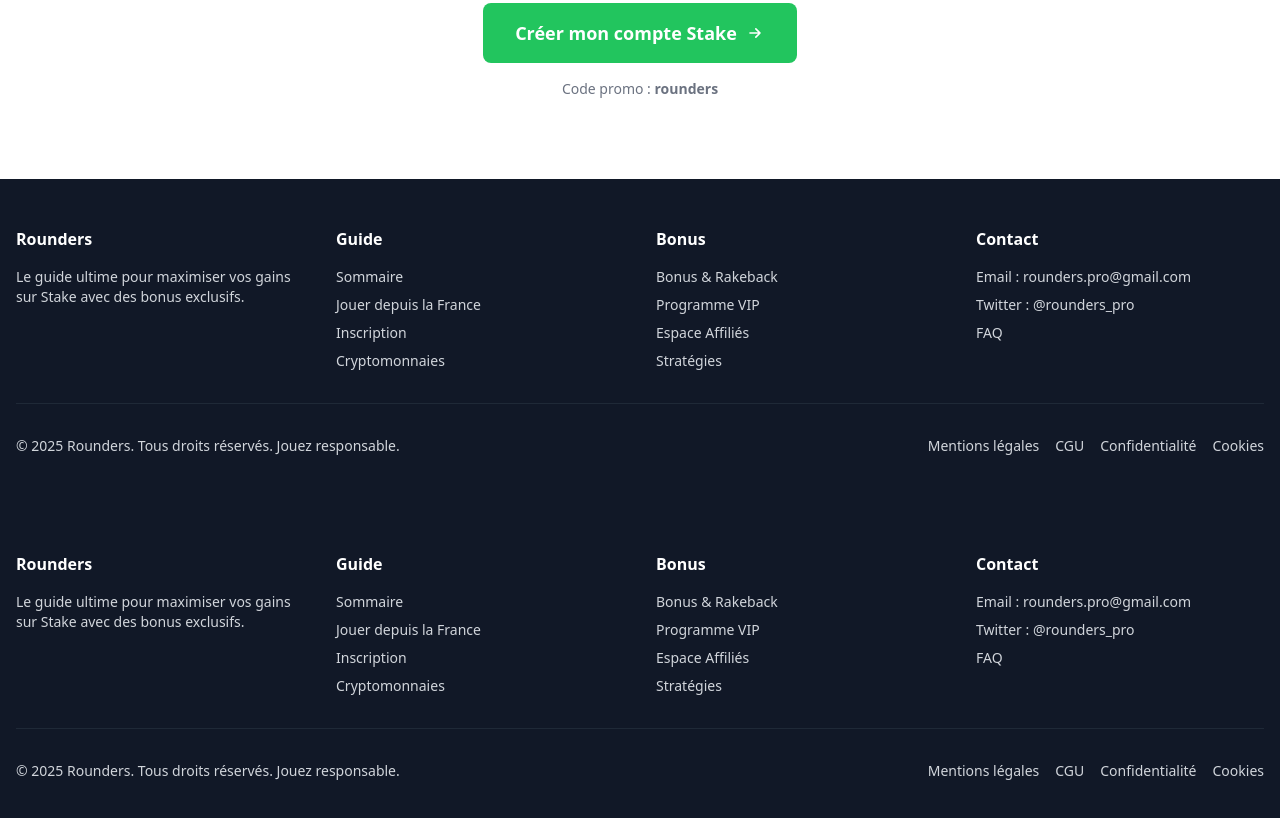
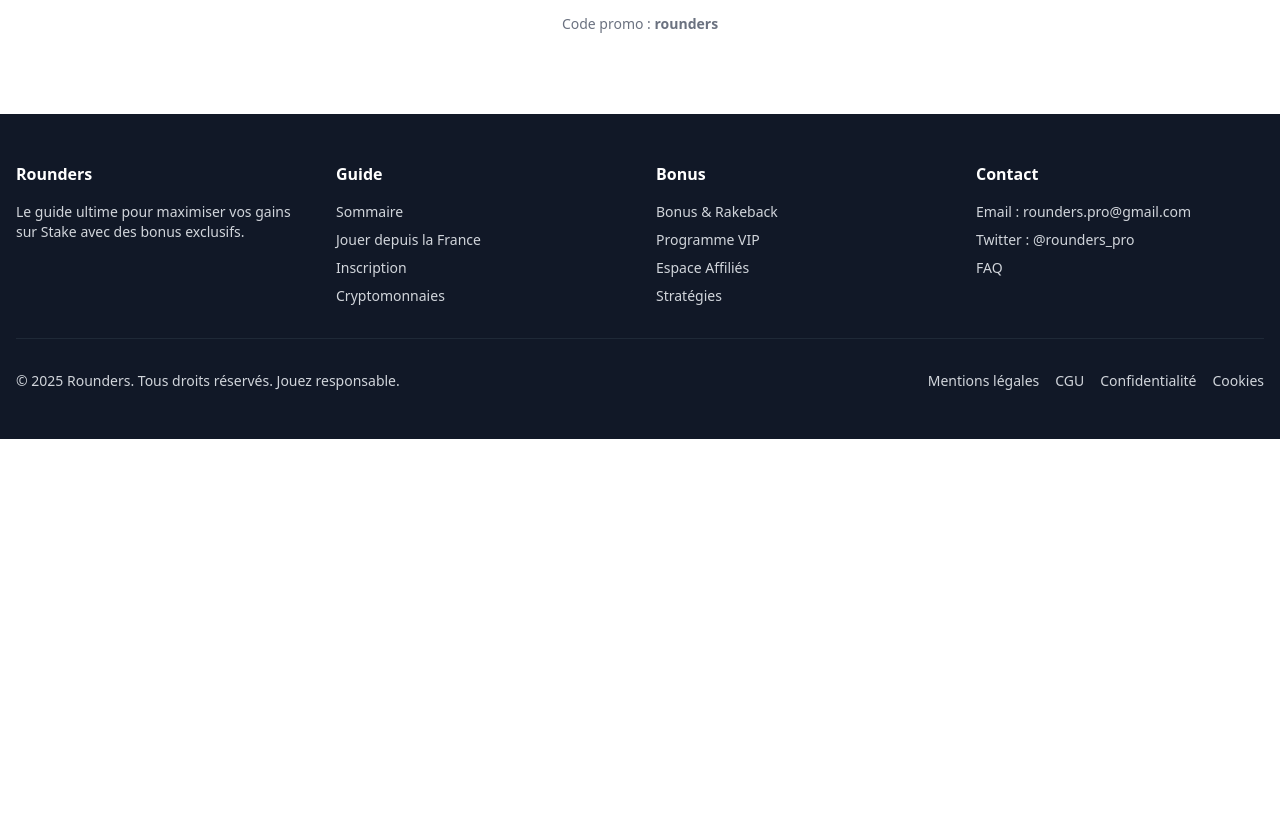
Before and after one commit to Web-Online-Concept/rounders-pro, a Next.js app: page / in a window 1280 px wide. Shown: the part 3531-4349 px from the top of the page. After the commit the page ends 3970 px from the top, so only its background shows below. Built offline with nearby package versions, Linux system fonts and the light colour scheme.

Commit message:
Update layout.js

```diff
--- a/app/layout.js
+++ b/app/layout.js
@@ -38,13 +38,7 @@ export default function RootLayout({ children }) {
   return (
     <html lang="fr">
       <body>
-        <div className="min-h-screen flex flex-col">
-          <Header />
-          <main className="flex-grow">
-            {children}
-          </main>
-          <Footer />
-        </div>
+        {children}
       </body>
     </html>
   );
```
